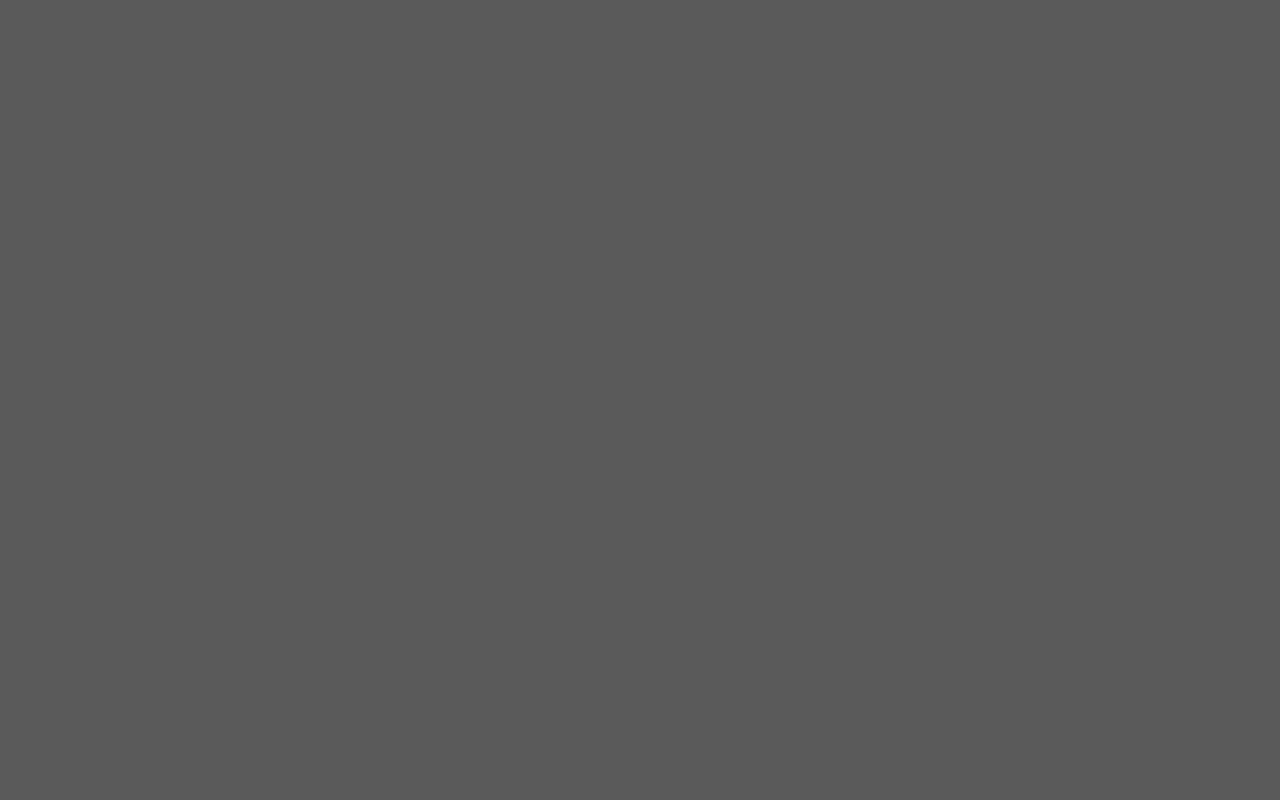
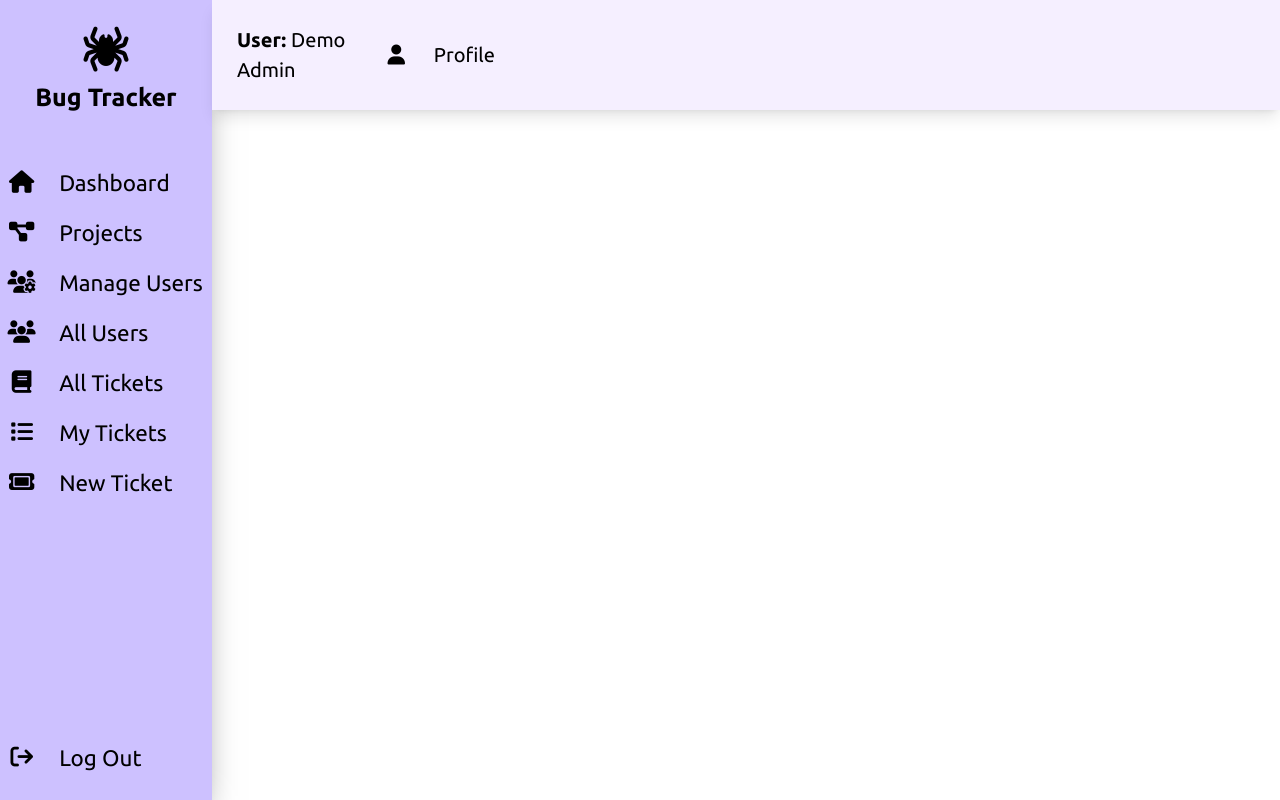
Before and after one commit to emrah-i/BugTracker, a React (Create React App) app in the folder frontend/: page / in a window 1280 px wide. Before the commit this address had no page. Built offline with nearby package versions, Linux system fonts and the light colour scheme.

Commit message:
Setting up navbars

```diff
--- a/frontend/package.json
+++ b/frontend/package.json
@@ -10,6 +10,7 @@
     "react-dom": "^18.2.0",
     "react-router-dom": "^6.18.0",
     "react-scripts": "5.0.1",
+    "react-vis": "^1.12.1",
     "web-vitals": "^2.1.4"
   },
   "scripts": {
--- a/frontend/src/App.jsx
+++ b/frontend/src/App.jsx
@@ -2,11 +2,18 @@ import React, { useEffect, useState, useRef } from "react";
 import { Routes, Route } from 'react-router-dom';
 import SignUp from "./components/signup"
 import Login from "./components/login";
+import Home from "./components/home";
+import Dashboard from "./components/dashboard";
+import Profile from "./components/profile";
 
 function App() {
     return(<Routes>
                 <Route path="/sign-up" element={<SignUp />} />
                 <Route path="/login" element={<Login />} />
+                <Route path="/" element={<Home />}>
+                    <Route index element={<Dashboard />} />
+                    <Route path="profile" element={<Profile />} />
+                </Route>
             </Routes>)
 }
 
--- /dev/null
+++ b/frontend/src/components/dashboard.jsx
@@ -0,0 +1,11 @@
+
+function Dashboard() {
+    return(<div className="flex justify-between w-full h-min p-5 bg-fifth-color shadow-lg">
+             <div>
+                <p><b>User: </b>Demo Admin</p>
+             </div>
+             <a className="nav-link" href="/profile"><i className="nav-icon fa-solid fa-user"></i> Profile</a>
+           </div>)
+}
+
+export default Dashboard;
--- /dev/null
+++ b/frontend/src/components/home.jsx
@@ -0,0 +1,11 @@
+import Nav from "./nav";
+import { Outlet } from "react-router-dom";
+
+function Home() {
+    return (<div className="w-screen flex">
+              <Nav />
+              <Outlet />
+            </div>);
+}
+
+export default Home;
--- a/frontend/src/components/login.jsx
+++ b/frontend/src/components/login.jsx
@@ -1,6 +1,6 @@
 
 function Login() {
-    return(<div className="flex flex-col justify-center items-center h-screen bg-main-color">
+    return(<div className="flex flex-col justify-center items-center h-screen">
                 <div className="flex items-center gap-5 text-sec-color my-5 mb-10 text-5xl">
                     <i className="fa-solid fa-bug"></i> <p className="font-semibold">Bug Tracker</p>
                 </div>
--- a/frontend/src/components/nav.jsx
+++ b/frontend/src/components/nav.jsx
@@ -0,0 +1,19 @@
+
+function Nav() {
+    return(<nav className="flex flex-col items-center w-1/5 h-screen bg-third-color text-black custom-shadow py-5">
+                <i className="fa-solid fa-spider text-4xl mb-1"></i>
+                <p className="font-semibold text-xl">Bug Tracker</p>
+                <div className="flex flex-col items-start gap-3 mt-10 h-full text-lg">
+                    <a className="nav-link" href="/"><i className="nav-icon fa-solid fa-house"></i> Dashboard</a>
+                    <a className="nav-link" href="/manage"><i class="nav-icon fa-solid fa-diagram-project"></i> Projects</a>
+                    <a className="nav-link" href="/manage"><i class="nav-icon fa-solid fa-users-gear"></i> Manage Users</a>
+                    <a className="nav-link" href="/users"><i className="nav-icon fa-solid fa-users"></i>All Users</a>
+                    <a className="nav-link" href="/my-tickets"><i class="nav-icon fa-solid fa-book"></i> All Tickets</a>
+                    <a className="nav-link" href="/my-tickets"><i class="nav-icon fa-solid fa-list"></i> My Tickets</a>
+                    <a className="nav-link" href="/new-ticket"><i class="nav-icon fa-solid fa-ticket"></i> New Ticket</a>
+                    <a className="nav-link mt-auto" href="/logout"><i className="nav-icon fa-solid fa-arrow-right-from-bracket"></i> Log Out</a>
+                </div>
+           </nav>)
+}
+
+export default Nav
--- /dev/null
+++ b/frontend/src/components/profile.jsx
@@ -0,0 +1,6 @@
+
+function Profile() {
+
+}
+
+export default Profile;
--- a/frontend/src/components/signup.jsx
+++ b/frontend/src/components/signup.jsx
@@ -1,6 +1,6 @@
 
 function SignUp() {
-    return(<div className="flex flex-col justify-center items-center h-screen bg-main-color">
+    return(<div className="flex flex-col justify-center items-center h-screen">
                 <div className="flex items-center gap-5 text-sec-color my-5 mb-10 text-5xl">
                     <i className="fa-solid fa-bug"></i> <p className="font-semibold">Bug Tracker</p>
                 </div>
--- a/frontend/src/index.css
+++ b/frontend/src/index.css
@@ -1,16 +1,31 @@
 @tailwind base;
 @tailwind components;
 @tailwind utilities;
+@import "~react-vis/dist/style";
 
 :root {
   font-size: 20px;
   --main-color: white;
   --sec-color: #7371FC;
-  --third-color: #504FB0;
+  --third-color: #CDC1FF;
+  --fourth-color: #E5D9F2;
+  --fifth-color: #F5EFFF;
 }
 
 body {
   margin: 0;
-  background-color: rgba(0, 0, 0, 0.643);
+  background-color: white;
   font-family: 'Ubuntu', sans-serif;
 }
+
+.custom-shadow {
+  box-shadow: -1.65rem 0 2rem .5rem black;
+}
+
+.nav-link {
+  @apply flex gap-5 items-center w-full;
+}
+
+.nav-icon {
+  @apply flex justify-center w-5;
+}
--- a/frontend/tailwind.config.js
+++ b/frontend/tailwind.config.js
@@ -6,7 +6,9 @@ module.exports = {
       colors: {
         "main-color": "var(--main-color)",
         "sec-color": "var(--sec-color)",
-        "third-color": "var(--third-color)"
+        "third-color": "var(--third-color)",
+        "fourth-color": "var(--fourth-color)",
+        "fifth-color": "var(--fifth-color)"
       },
     },
   },
```
Also changed, not shown: 1 other file (tests, documents, lock files or other folders).
